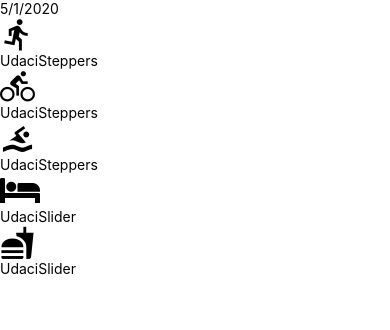
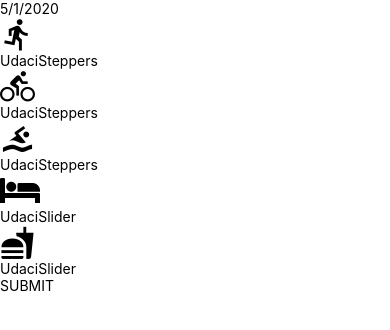
Before and after one commit to rashmimanandhar/fitnessApp, a React Native app: screen / in a window 390 px wide. Shown: the top 330 px of the page. Built offline with nearby package versions, Linux system fonts and the light colour scheme.

Commit message:
feat: create a submit btn that will reset the state

```diff
--- a/App.tsx
+++ b/App.tsx
@@ -1,5 +1,6 @@
 import React, {Component} from 'react';
 import {View} from 'react-native';
+// @ts-ignore
 import AddEntry from './components/AddEntry';
 
 export default class App extends Component {
--- a/components/AddEntry.js
+++ b/components/AddEntry.js
@@ -1,9 +1,18 @@
 import React, {Component} from 'react';
-import {View} from 'react-native';
-import {getMetricMetaInfo} from "../utils/helpers";
+import {Text, TouchableOpacity, View} from 'react-native';
+import {getMetricMetaInfo, timeToString} from "../utils/helpers";
 import UdaciSlider from "./UdaciSlider";
 import UdaciSteppers from "./UdaciSteppers";
 import DateHeader from "./DateHeader";
+
+function SubmitBtn({onPress}) {
+  return(
+    <TouchableOpacity onPress={onPress}>
+      <Text>SUBMIT</Text>
+    </TouchableOpacity>
+  )
+
+}
 
 export default class AddEntry extends Component {
   state = {
@@ -43,6 +52,23 @@
     }))
   }
 
+  submit = () =>{
+    const key = timeToString()
+    const entry = this.state
+
+    // Update Redux
+    this.setState((state) => ({
+      run: 0,
+      bike: 0,
+      swim: 0,
+      sleep: 0,
+      eat: 0
+    }))
+    //Navigate to home
+    //Save to 'db
+    //clear local notification
+  }
+
   render() {
     const metaInfo = getMetricMetaInfo();
     return (
@@ -70,6 +96,7 @@
             </View>
           )
         })}
+        <SubmitBtn onPress={this.submit}/>
       </View>
     )
   }
```
